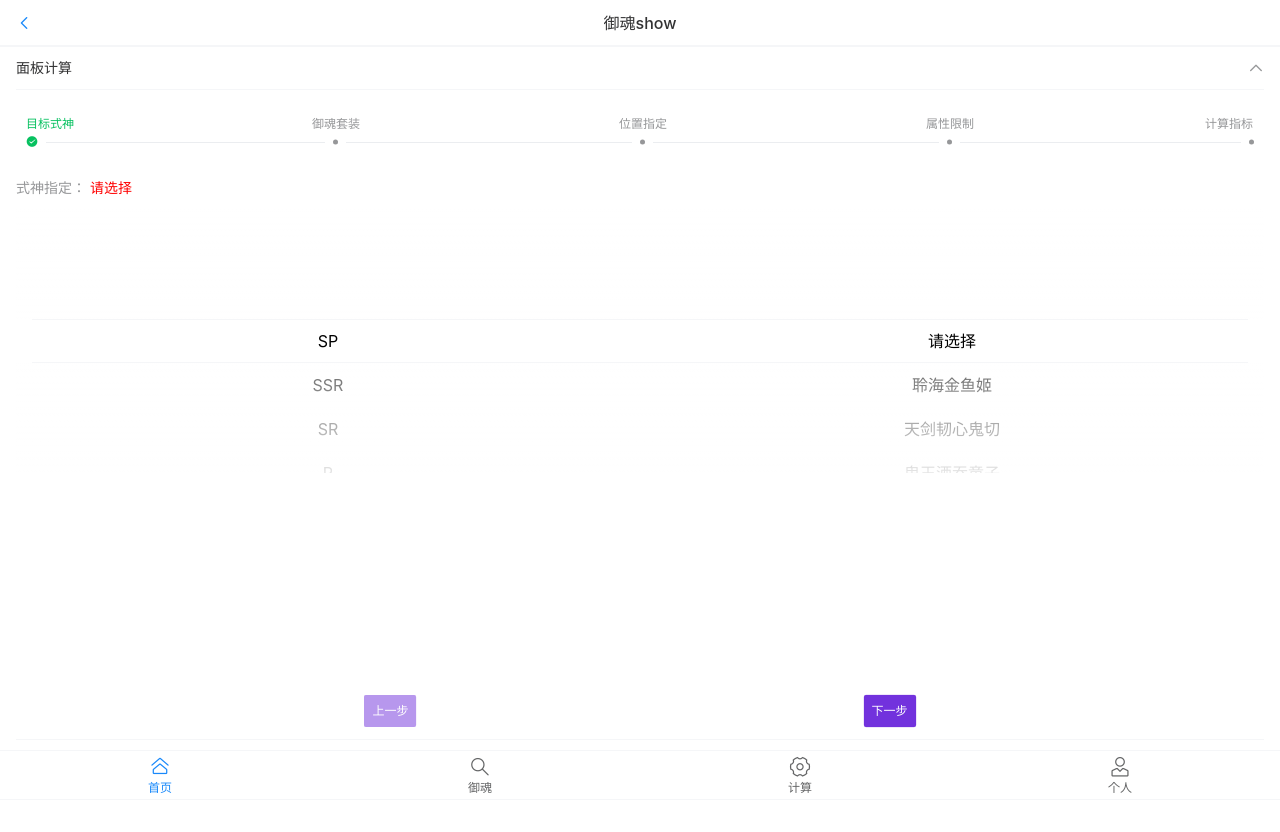
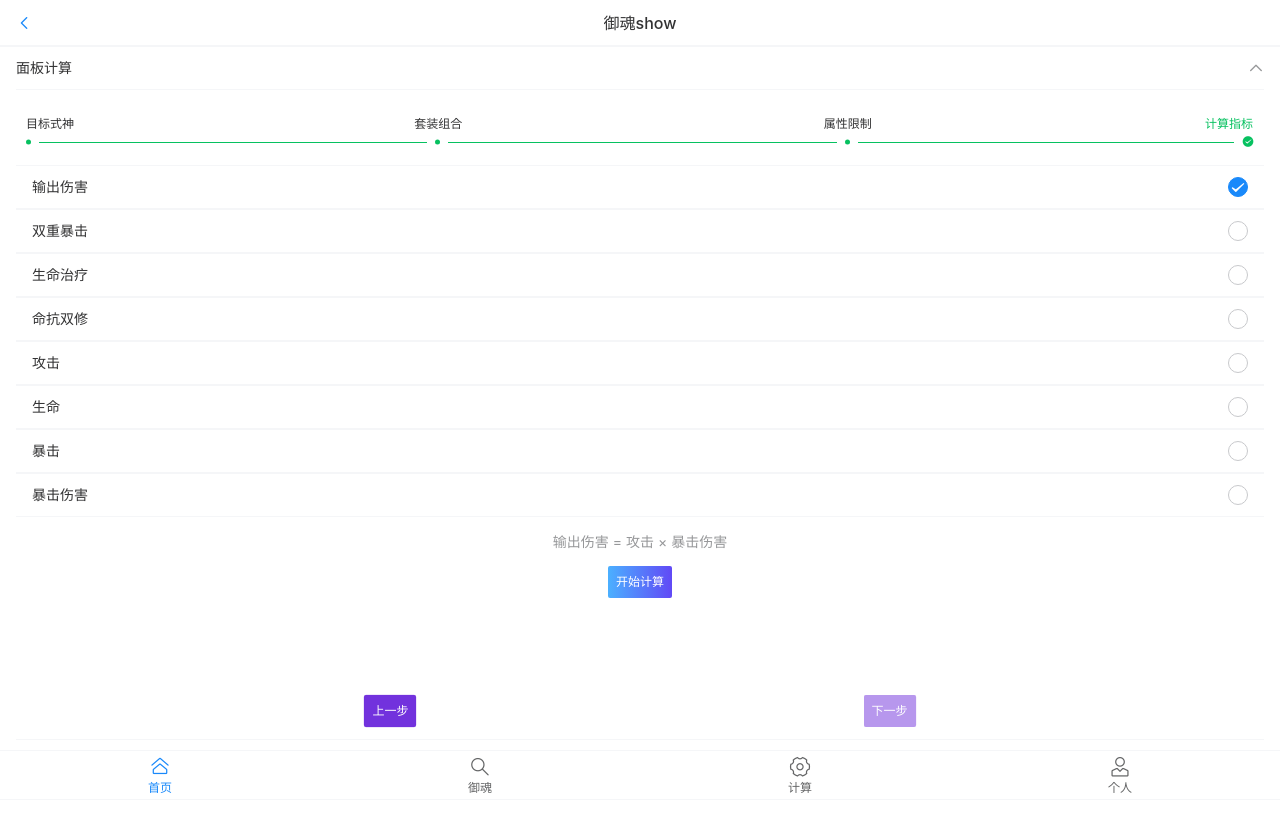
Before and after one commit to JiatLn/yuhunshow, a Vue app: page /calc in a window 1280 px wide. Built offline with nearby package versions, Linux system fonts and the light colour scheme.

Commit message:
[U]调整样式及结构

```diff
--- a/src/components/CalcCom.vue
+++ b/src/components/CalcCom.vue
@@ -1,24 +1,24 @@
 <template>
   <div id="calc">
-    <van-steps :active="active">
+    <van-steps :active="curStep">
       <van-step>目标式神</van-step>
-      <van-step>御魂套装</van-step>
-      <van-step>位置指定</van-step>
+      <van-step>套装组合</van-step>
       <van-step>属性限制</van-step>
       <van-step>计算指标</van-step>
     </van-steps>
     <div class="calc-content">
-      <pick-com v-show="active === 0" @updateCalcObj="updateCalcObj"></pick-com>
-      <choose-com v-show="active === 1" @updateCalcObj="updateCalcObj"></choose-com>
-      <select-tree v-show="active === 2" @updateCalcObj="updateCalcObj"></select-tree>
-      <limit-com v-show="active === 3" @updateCalcObj="updateCalcObj"></limit-com>
-      <target-com v-show="active === 4" @updateCalcObj="updateCalcObj" :obj="calcObj"></target-com>
+      <pick-com v-show="curStep === 0" @updateCalcObj="updateCalcObj"></pick-com>
+      <choose-com-new v-show="curStep === 1" @updateCalcObj="updateCalcObj"></choose-com-new>
+      <!-- <choose-com v-show="curStep === 1" @updateCalcObj="updateCalcObj"></choose-com> -->
+      <select-tree v-show="curStep === 1" @updateCalcObj="updateCalcObj"></select-tree>
+      <limit-com v-show="curStep === 2" @updateCalcObj="updateCalcObj"></limit-com>
+      <target-com v-show="curStep === 3" @updateCalcObj="updateCalcObj" :obj="calcObj"></target-com>
     </div>
     <div class="btn-group">
-      <van-button @click="lastStep" size="small" hairline color="#7232dd" :disabled="active <= 0">
+      <van-button @click="lastStep" size="small" hairline color="#7232dd" :disabled="curStep <= 0">
         上一步
       </van-button>
-      <van-button @click="nextStep" size="small" hairline color="#7232dd" :disabled="active >= 4">
+      <van-button @click="nextStep" size="small" hairline color="#7232dd" :disabled="curStep >= 3">
         下一步
       </van-button>
     </div>
@@ -27,7 +27,7 @@
 
 <script>
 import PickCom from '@/components/PickCom';
-import ChooseCom from '@/components/ChooseCom';
+import ChooseComNew from '@/components/ChooseComNew';
 import SelectTree from '@/components/SelectTree';
 import LimitCom from '@/components/LimitCom';
 import TargetCom from '@/components/TargetCom';
@@ -35,44 +35,36 @@ import TargetCom from '@/components/TargetCom';
 export default {
   data() {
     return {
-      active: 0,
-      calcObj: {},
+      curStep: 3,
+      calcObj: {
+        yuhunList: [],
+        式神: '鬼切',
+        套装: {},
+        主属性: {
+          2: ['攻击加成'],
+          4: ['攻击加成'],
+          6: ['暴击', '暴击伤害'],
+        },
+        限制属性: [],
+        目标: '输出伤害',
+      },
     };
   },
   components: {
     PickCom,
-    ChooseCom,
+    ChooseComNew,
     SelectTree,
     LimitCom,
     TargetCom,
   },
   methods: {
     nextStep() {
-      // if (
-      //   (this.calcObj['式神'] === undefined || this.calcObj['式神'] === '请选择') &&
-      //   this.active === 0
-      // ) {
-      //   this.$notify('请先选择目标式神.');
-      //   return;
-      // } else if (
-      //   (this.calcObj['御魂'] === undefined || this.calcObj['御魂'] === '请选择') &&
-      //   this.active === 1
-      // ) {
-      //   this.$notify('请先选择目标御魂.');
-      //   return;
-      // } else if (
-      //   (this.calcObj['主属性'] === undefined || Object.keys(this.calcObj['主属性']).length < 3) &&
-      //   this.active === 2
-      // ) {
-      //   this.$notify('请先选择二四六号位的主属性.');
-      //   return;
-      // }
-      this.active += 1;
-      this.active = Math.min(this.active, 4);
+      this.curStep += 1;
+      this.curStep = Math.min(this.curStep, 3);
     },
     lastStep() {
-      this.active -= 1;
-      this.active = Math.max(this.active, 0);
+      this.curStep -= 1;
+      this.curStep = Math.max(this.curStep, 0);
     },
     updateCalcObj(name, value) {
       this.calcObj[name] = value;
--- /dev/null
+++ b/src/components/ChooseComNew.vue
@@ -0,0 +1,96 @@
+<template>
+  <div id="choose">
+    <van-divider>御魂组合</van-divider>
+    <van-radio-group v-model="taoz" direction="horizontal" class="radio-group" @change="onChange">
+      <van-radio name="4+2">4 + 2</van-radio>
+      <van-radio name="2+2+2">2 + 2 + 2</van-radio>
+    </van-radio-group>
+    <br />
+    <van-dropdown-menu v-show="taoz == '4+2'">
+      <van-dropdown-item
+        :title="combo1[4] != 0 ? combo1[4] + '×4' : '选择四件套'"
+        v-model="combo1[4]"
+        :options="yuhunOpt"
+        @change="onChange"
+      />
+      <van-dropdown-item
+        :title="combo1[2] != 0 ? combo1[2] + '×2' : '选择二件套'"
+        v-model="combo1[2]"
+        :options="yuhunOpt"
+        @change="onChange"
+      />
+    </van-dropdown-menu>
+    <van-dropdown-menu v-show="taoz == '2+2+2'">
+      <van-dropdown-item
+        v-for="(value, key, index) in combo2"
+        :key="index"
+        :title="value != 0 ? value + '×2' : '选择二件套'"
+        v-model="combo2[key]"
+        :options="yuhunOpt"
+        @change="onChange"
+      />
+    </van-dropdown-menu>
+  </div>
+</template>
+
+<script>
+import yuhunMap from '@/data/yuhunMap';
+import { typeList } from '@/data/dataFormat';
+
+let yuhunOpt = [];
+yuhunMap.map(item => {
+  if (typeList.includes(item.name)) {
+    yuhunOpt.push({ text: item.name, value: item.name, icon: 'arrow-down' });
+  } else {
+    yuhunOpt.push({ text: item.name, value: item.name });
+  }
+});
+
+export default {
+  data() {
+    return {
+      yuhun: yuhunMap.map(item => {
+        return { name: item.name, type: item.type };
+      }),
+      taoz: '4+2',
+      four: 0,
+      two: 0,
+      yuhunOpt,
+      typeList,
+      combo1: {
+        4: 0,
+        2: 0,
+      },
+      combo2: {
+        1: 0,
+        2: 0,
+        3: 0,
+      },
+    };
+  },
+  methods: {
+    onChange() {
+      if (this.taoz == '4+2') {
+        this.$emit('updateCalcObj', '套装', this.combo1);
+      } else {
+        this.$emit('updateCalcObj', '套装', this.combo2);
+      }
+    },
+  },
+};
+</script>
+
+<style lang="less" scoped>
+#choose {
+  .van-divider {
+    margin: 0 0 16px 0 !important;
+  }
+  .radio-group {
+    display: flex;
+    justify-content: center;
+    & > * {
+      margin: 0 50px;
+    }
+  }
+}
+</style>
--- a/src/components/PickCom.vue
+++ b/src/components/PickCom.vue
@@ -3,7 +3,7 @@
     ref="picker"
     show-toolbar
     :columns="columns"
-    visible-item-count="6"
+    visible-item-count="5"
     @change="getPicker"
   >
     <div slot="default">
--- a/src/components/SelectTree.vue
+++ b/src/components/SelectTree.vue
@@ -1,10 +1,14 @@
 <template>
+  <div class="">
+    <van-divider>位置指定</van-divider>
     <van-tree-select
+      height="240"
       :items="items"
       :active-id.sync="activeIds"
       :main-active-index.sync="activeIndex"
       @click-item="getMainAttrsList"
     />
+  </div>
 </template>
 
 <script>
@@ -19,14 +23,10 @@ export default {
   },
   methods: {
     getMainAttrsList() {
-      let mainAttrs = {};
+      let mainAttrs = { 2: [], 4: [], 6: [] };
       this.activeIds.forEach(item => {
         let posid = parseInt((item % 100) / 10);
-        if (mainAttrs[posid] == undefined) {
-          mainAttrs[posid] = [mapAttrs[item]];
-        } else {
         mainAttrs[posid].push(mapAttrs[item]);
-        }
       });
       this.$emit('updateCalcObj', '主属性', mainAttrs);
     },
--- a/src/components/TargetCom.vue
+++ b/src/components/TargetCom.vue
@@ -11,7 +11,9 @@
     </van-radio-group>
     <p style="text-align: center">{{ radioList[targetRadio - 1].desc }}</p>
     <div class="calc">
-      <van-button type="primary" @click="calc" size="small">开始计算</van-button>
+      <van-button @click="calc" size="small" color="linear-gradient(to right, #4bb0ff, #6149f6)">
+        开始计算
+      </van-button>
     </div>
   </div>
 </template>
@@ -19,7 +21,7 @@
 <script>
 import { mapState } from 'vuex';
 
-// import MitamaComb from '@/utils/calc';
+import MitamaComb from '@/utils/calc';
 import { targetList } from '@/data/dataFormat';
 
 export default {
@@ -45,7 +47,12 @@ export default {
     },
     calc() {
       this.$emit('updateCalcObj', 'yuhunList', this.yuhunList);
-      console.log('calc', this.obj);
+      let calc = new MitamaComb(this.obj);
+      console.log(calc);
+      calc.sayHello();
+      calc.filterLocAndType();
+      let combo = calc.getMitamaCombos();
+      console.log('combo :', combo);
     },
   },
 };
```
Lines whose indentation alone changed are shown as unchanged.
